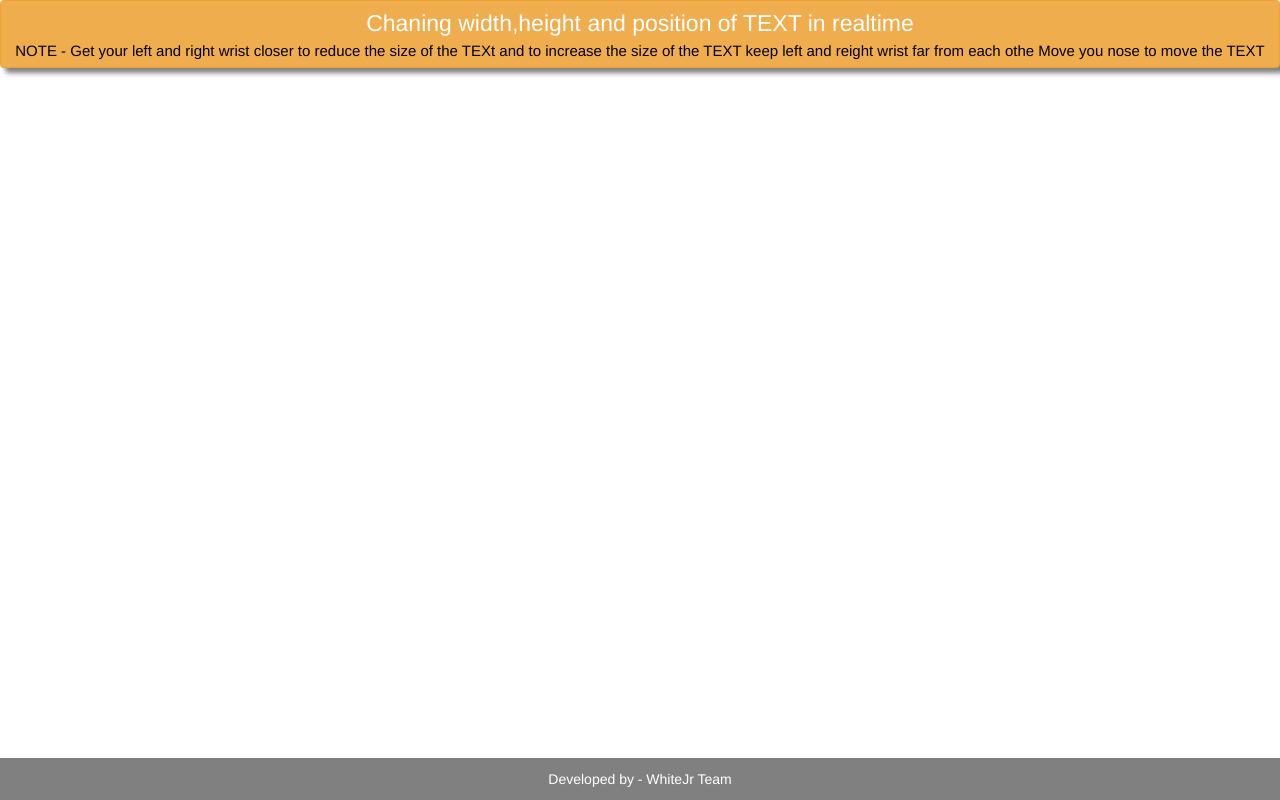
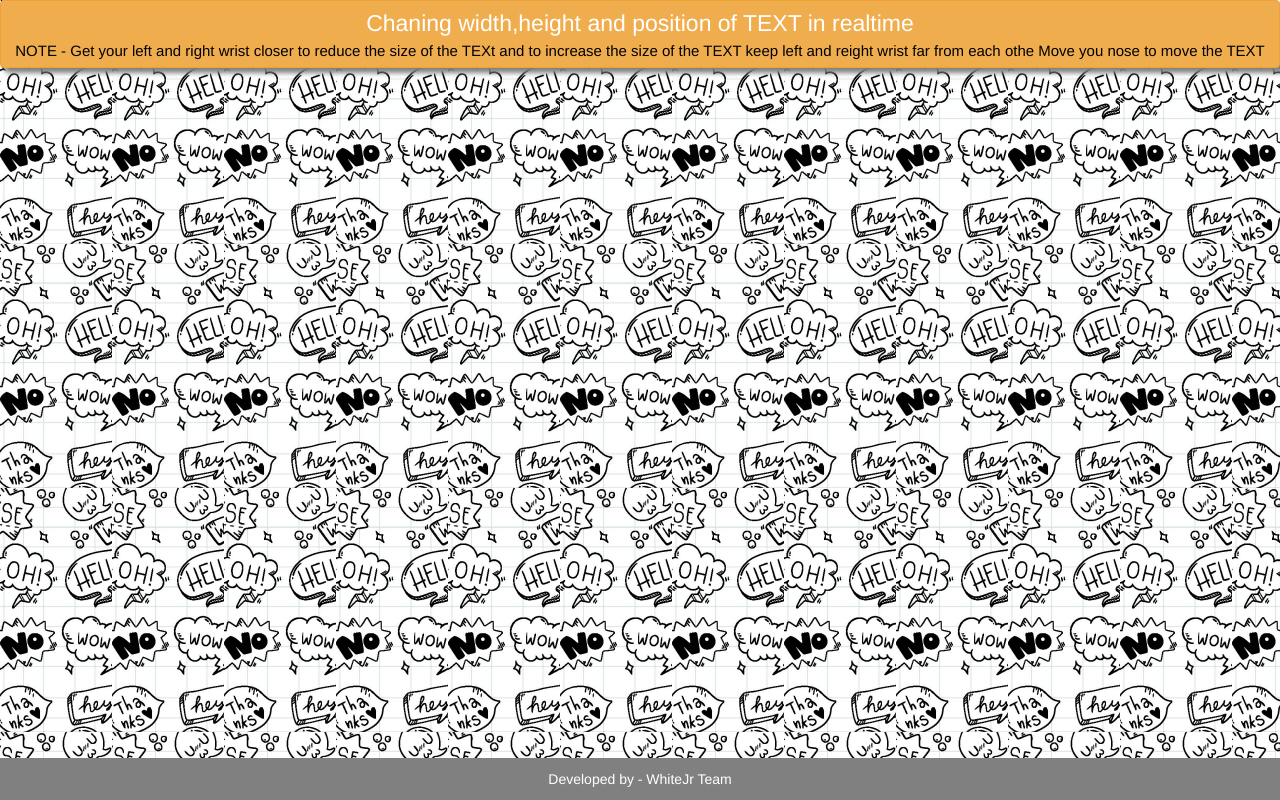
Before and after one commit to teja-veera-karthikeya/aca123, a plain HTML site: page index.html in a window 1280 px wide. Drawn offline with nearby package versions, Linux system fonts and the light colour scheme; a script that the page names is missing.

Commit message:
Add files via upload

```diff
--- a/index.html
+++ b/index.html
@@ -11,7 +11,7 @@
 
       <link rel="stylesheet" type="text/css" href="style.css">
     </head>
-    <body>
+    <body background="bg.png">
         <center>
             <h3 class="btn btn-warning heading">Chaning width,height and position of TEXT in realtime
                 <br>
```
Also changed, not shown: bg.png (added).
